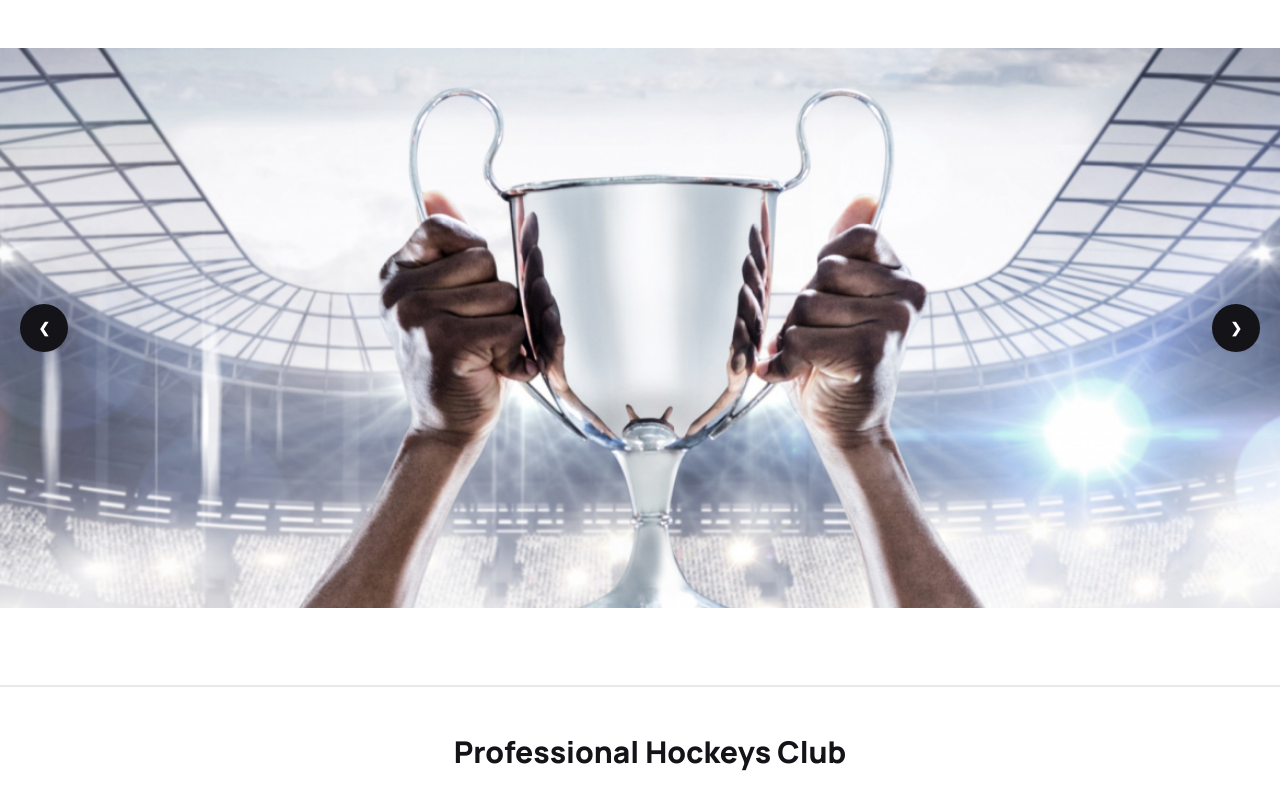
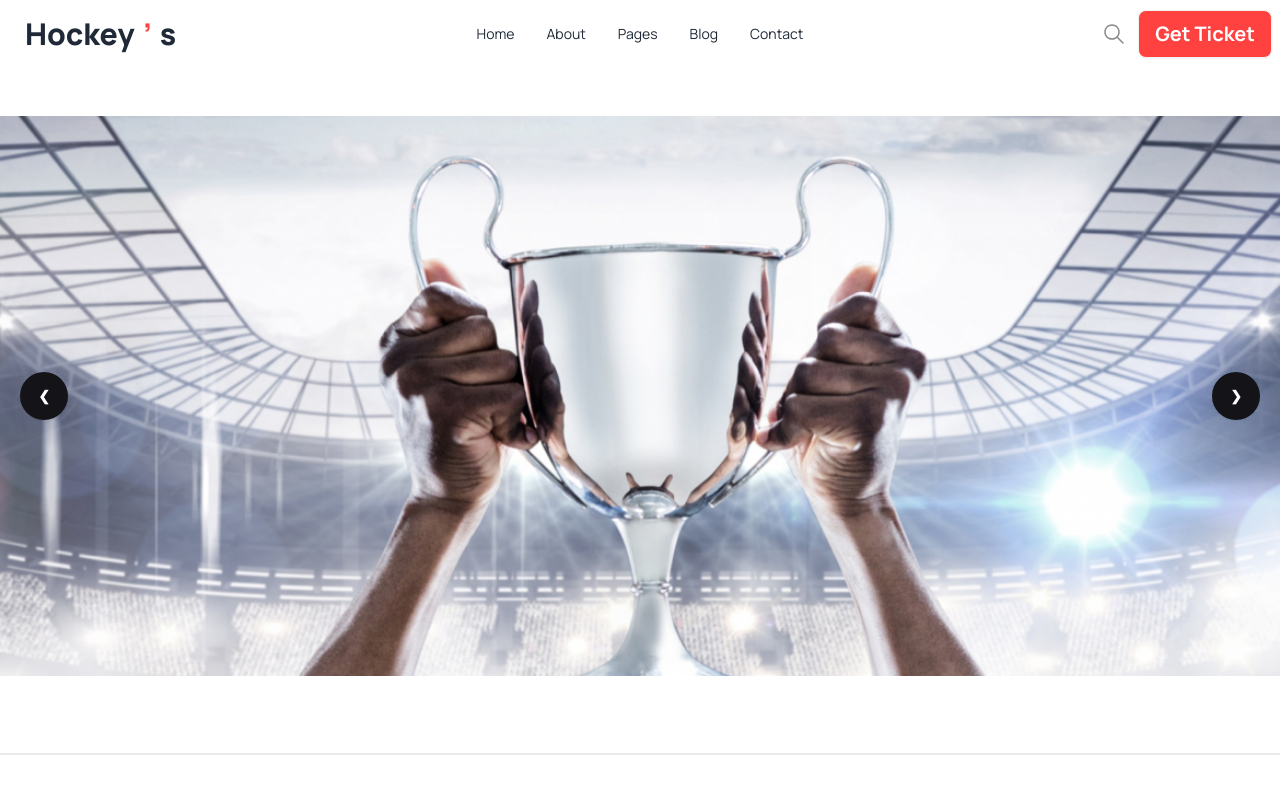
Before and after one commit to zaman-atif/B9A3-Hockeys, a plain HTML site: page index.html in a window 1280 px wide. Shown: the top 799 px of the page. Drawn offline with nearby package versions, Linux system fonts and the light colour scheme; grey boxes are pictures that could not be loaded.

Commit message:
navbar section done

```diff
--- a/index.html
+++ b/index.html
@@ -26,6 +26,67 @@
 
 <body class="font-manrope">
     <header>
+        <!-- Navbar section  -->
+        <section class="container mx-auto mb-12">
+            <div class="navbar bg-base-100">
+                <div class="navbar-start">
+                    <div class="dropdown">
+                        <div tabindex="0" role="button" class="btn btn-ghost lg:hidden">
+                            <svg xmlns="http://www.w3.org/2000/svg" class="h-5 w-5" fill="none" viewBox="0 0 24 24"
+                                stroke="currentColor">
+                                <path stroke-linecap="round" stroke-linejoin="round" stroke-width="2"
+                                    d="M4 6h16M4 12h8m-8 6h16" />
+                            </svg>
+                        </div>
+                        <ul tabindex="0"
+                            class="menu menu-sm dropdown-content mt-3 z-[1] p-2 shadow bg-base-100 rounded-box w-52">
+                            <li><a>Item 1</a></li>
+                            <li>
+                                <a>Parent</a>
+                                <ul class="p-2">
+                                    <li><a>Submenu 1</a></li>
+                                    <li><a>Submenu 2</a></li>
+                                </ul>
+                            </li>
+                            <li><a>Item 3</a></li>
+                        </ul>
+                    </div>
+                    <a class="btn btn-ghost  font-extrabold text-xl lg:text-3xl">Hockey<span class="text-[#FF4240]">’</span>s</a>
+                </div>
+                <div class="navbar-center hidden lg:flex">
+                    <ul class="menu menu-horizontal px-1">
+                        <li><a href="">Home</a></li>
+                        <li><a href="">About</a></li>
+                        <li><a href="">Pages</a></li>
+                        <li><a href="">Blog</a></li>
+                        <li><a href="">Contact</a></li>
+                    </ul>
+                </div>
+                <div class="navbar-end gap-3">
+                    <svg class="24.000000 hidden lg:flex" height="24.000000" viewBox="0 0 24 24" fill="none" xmlns="http://www.w3.org/2000/svg"
+                        xmlns:xlink="http://www.w3.org/1999/xlink">
+                        <desc>
+                            Created with Pixso.
+                        </desc>
+                        <defs>
+                            <clipPath id="clip5_6">
+                                <rect id="Frame" width="24.000000" height="24.000000" fill="white" fill-opacity="0" />
+                            </clipPath>
+                        </defs>
+                        <rect id="Frame" width="24.000000" height="24.000000" fill="#FFFFFF" fill-opacity="0" />
+                        <g clip-path="url(#clip5_6)">
+                            <path id="Vector"
+                                d="M3.53 12.67C3.88 13.52 4.4 14.29 5.05 14.94C5.7 15.59 6.47 16.11 7.32 16.46C8.17 16.81 9.08 17 10 17C10.91 17 11.82 16.81 12.67 16.46C13.52 16.11 14.29 15.59 14.94 14.94C15.59 14.29 16.11 13.52 16.46 12.67C16.81 11.82 17 10.91 17 10C17 9.08 16.81 8.17 16.46 7.32C16.11 6.47 15.59 5.7 14.94 5.05C14.29 4.4 13.52 3.88 12.67 3.53C11.82 3.18 10.91 3 10 3C9.08 3 8.17 3.18 7.32 3.53C6.47 3.88 5.7 4.4 5.05 5.05C4.4 5.7 3.88 6.47 3.53 7.32C3.18 8.17 3 9.08 3 10C3 10.91 3.18 11.82 3.53 12.67Z"
+                                stroke="#89898B" stroke-opacity="1.000000" stroke-width="1.500000" stroke-linejoin="round" />
+                            <path id="Vector" d="M21 21L15 15" stroke="#89898B" stroke-opacity="1.000000" stroke-width="1.500000"
+                                stroke-linejoin="round" stroke-linecap="round" />
+                        </g>
+                    </svg >
+
+                    <a class="btn bg-[#FF4240] rounded-lg text-white font-bold text-lg lg:text-xl ">Get Ticket</a>
+                </div>
+            </div>
+        </section>
         <!-- Banner Section  -->
         <section class="container mx-auto my-12">
             <div class="carousel w-full h-[70vh]">
@@ -62,7 +123,8 @@
             <div class="space-x-5 space-y-10">
                 <div class="divider"></div>
                 <h1 class="text-[#131318] font-extrabold text-3xl mb-6 text-center">Professional Hockeys Club</h1>
-                <p class="text-base font-medium text-center ">Experience the thrill of the ice with our Professional Hockey
+                <p class="text-base font-medium text-center ">Experience the thrill of the ice with our Professional
+                    Hockey
                     Club section.</p>
                 <div class="divider"></div>
             </div>
@@ -70,25 +132,29 @@
             <div class="flex flex-col items-center justify-between lg:flex-row gap-8 my-12 ">
                 <!-- Card 1  -->
                 <div class="flex  space-y-4 flex-col justify-center items-center">
-                    <div class="radial-progress  text-[#FF4240] font-extrabold text-2xl text-center" style="--value:87;" role="progressbar">87%</div>
+                    <div class="radial-progress  text-[#FF4240] font-extrabold text-2xl text-center" style="--value:87;"
+                        role="progressbar">87%</div>
                     <p class="font-semibold text-xl text-[#131318]">Prayer Facility</p>
                     <p class="text-[#13131899] font-normal text-base">Exclusive prayer facility in the area for you</p>
                 </div>
                 <!-- Card 2  -->
                 <div class="flex  space-y-4 flex-col justify-center items-center">
-                    <div class="radial-progress  text-[#49D293] font-extrabold text-2xl text-center" style="--value:95;" role="progressbar">95%</div>
+                    <div class="radial-progress  text-[#49D293] font-extrabold text-2xl text-center" style="--value:95;"
+                        role="progressbar">95%</div>
                     <p class="font-semibold text-xl text-[#131318]">Experienced Coach</p>
                     <p class="text-[#13131899] font-normal text-base">Experienced Coach for training you</p>
                 </div>
                 <!-- Card 3  -->
                 <div class="flex  space-y-4 flex-col justify-center items-center">
-                    <div class="radial-progress  text-[#FFB546] font-extrabold text-2xl text-center" style="--value:90;" role="progressbar">90%</div>
+                    <div class="radial-progress  text-[#FFB546] font-extrabold text-2xl text-center" style="--value:90;"
+                        role="progressbar">90%</div>
                     <p class="font-semibold text-xl text-[#131318]">Senior Player</p>
                     <p class="text-[#13131899] font-normal text-base">Senior Players in the area for you</p>
                 </div>
                 <!-- Card 4  -->
                 <div class="flex  space-y-4 flex-col justify-center items-center">
-                    <div class="radial-progress  text-[#4C8DF1] font-extrabold text-2xl text-center" style="--value:80;" role="progressbar">80%</div>
+                    <div class="radial-progress  text-[#4C8DF1] font-extrabold text-2xl text-center" style="--value:80;"
+                        role="progressbar">80%</div>
                     <p class="font-semibold text-xl text-[#131318]">Training Ground</p>
                     <p class="text-[#13131899] font-normal text-base">Exclusive Training Ground for you</p>
                 </div>
@@ -99,10 +165,11 @@
     <footer class="footer flex flex-col lg:flex-row justify-between items-center  p-10 bg-[#131318] text-white">
         <aside class="flex flex-col items-center ">
             <h1 class="font-extrabold text-3xl mb-4">Get In Touch</h1>
-            <p class="text-[#FFFFFF99] font-medium text-base mb-5">Get in Touch with us anytime with the following links provided below</p>
+            <p class="text-[#FFFFFF99] font-medium text-base mb-5">Get in Touch with us anytime with the following links
+                provided below</p>
             <div class="flex items-center gap-3">
-                <svg width="24.000000" height="24.000000" viewBox="0 0 24 24" fill="none" xmlns="http://www.w3.org/2000/svg"
-                    xmlns:xlink="http://www.w3.org/1999/xlink">
+                <svg width="24.000000" height="24.000000" viewBox="0 0 24 24" fill="none"
+                    xmlns="http://www.w3.org/2000/svg" xmlns:xlink="http://www.w3.org/1999/xlink">
                     <desc>
                         Created with Pixso.
                     </desc>
@@ -115,14 +182,15 @@
                     <g clip-path="url(#clip11_650)">
                         <path id="Vector"
                             d="M21.75 17.25C21.75 17.84 21.51 18.41 21.09 18.84C20.66 19.26 20.09 19.5 19.5 19.5L4.5 19.5C3.9 19.5 3.33 19.26 2.9 18.84C2.48 18.41 2.25 17.84 2.25 17.25L2.25 6.75C2.25 6.15 2.48 5.58 2.9 5.15C3.33 4.73 3.9 4.5 4.5 4.5L19.5 4.5C20.09 4.5 20.66 4.73 21.09 5.15C21.51 5.58 21.75 6.15 21.75 6.75L21.75 17.25ZM21.75 6.75L21.75 6.99C21.75 7.37 21.65 7.75 21.46 8.09C21.27 8.42 21 8.7 20.68 8.9L13.18 13.52C12.82 13.74 12.41 13.85 12 13.85C11.58 13.85 11.17 13.74 10.82 13.52L3.32 8.9C2.99 8.7 2.72 8.42 2.53 8.09C2.34 7.75 2.24 7.37 2.25 6.99L2.25 6.75"
-                            stroke="#FF4240" stroke-opacity="1.000000" stroke-width="1.500000" stroke-linejoin="round" />
+                            stroke="#FF4240" stroke-opacity="1.000000" stroke-width="1.500000"
+                            stroke-linejoin="round" />
                     </g>
                 </svg>
                 <p class="font-medium text-base text-[#FFFFFFCC]">hockeys@support.com</p>
             </div>
             <div class="flex items-center gap-3">
-            <svg width="24.000000" height="24.000000" viewBox="0 0 24 24" fill="none" xmlns="http://www.w3.org/2000/svg"
-                xmlns:xlink="http://www.w3.org/1999/xlink">
+                <svg width="24.000000" height="24.000000" viewBox="0 0 24 24" fill="none"
+                    xmlns="http://www.w3.org/2000/svg" xmlns:xlink="http://www.w3.org/1999/xlink">
                     <desc>
                         Created with Pixso.
                     </desc>
@@ -135,7 +203,8 @@
                     <g clip-path="url(#clip11_659)">
                         <path id="Vector"
                             d="M17.25 21.75L19.5 21.75C20.09 21.75 20.66 21.51 21.09 21.09C21.51 20.66 21.75 20.09 21.75 19.5L21.75 18.12C21.75 17.61 21.39 17.16 20.89 17.03L16.47 15.93C16.03 15.82 15.57 15.98 15.3 16.34L14.33 17.64C14.05 18.01 13.56 18.18 13.12 18.02C11.48 17.41 9.99 16.46 8.76 15.23C7.53 14 6.58 12.51 5.97 10.87C5.81 10.43 5.98 9.94 6.35 9.66L7.65 8.69C8.01 8.42 8.17 7.96 8.06 7.52L6.96 3.1C6.9 2.85 6.76 2.64 6.56 2.48C6.36 2.33 6.12 2.25 5.87 2.25L4.5 2.25C3.9 2.25 3.33 2.48 2.9 2.9C2.48 3.33 2.25 3.9 2.25 4.5L2.25 6.75C2.25 15.03 8.96 21.75 17.25 21.75Z"
-                        stroke="#FF4240" stroke-opacity="1.000000" stroke-width="1.500000" stroke-linejoin="round" />
+                            stroke="#FF4240" stroke-opacity="1.000000" stroke-width="1.500000"
+                            stroke-linejoin="round" />
                     </g>
                 </svg>
 
```
Lines whose indentation alone changed are shown as unchanged.
